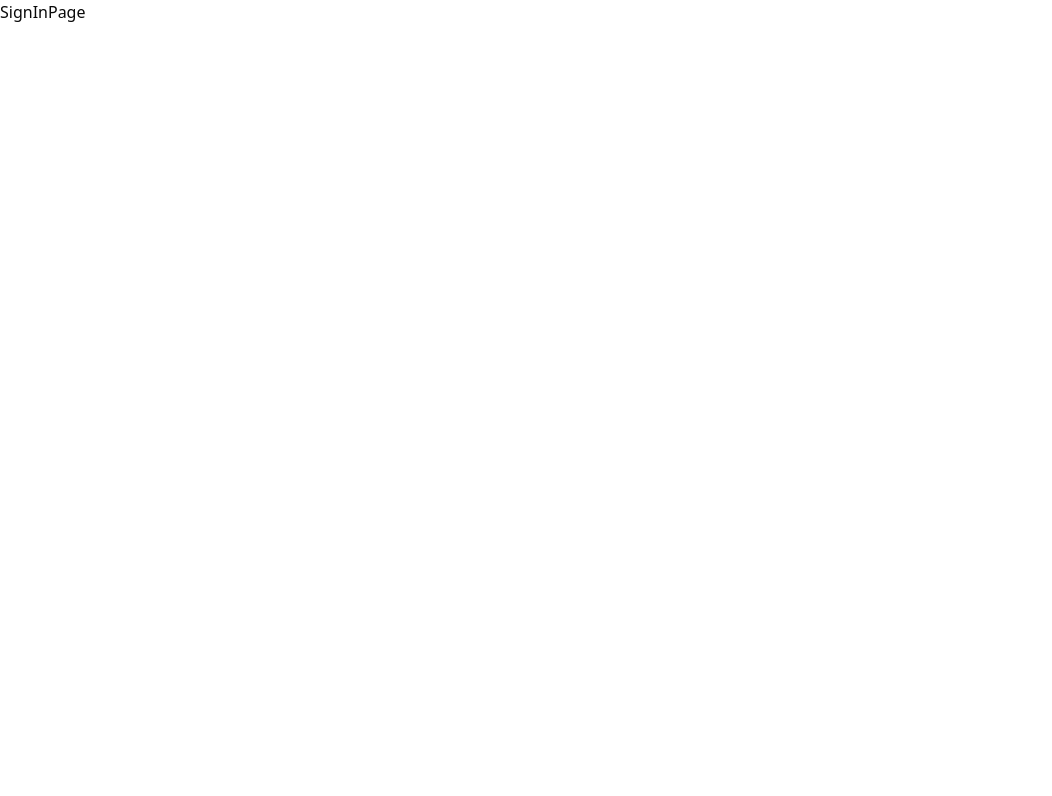
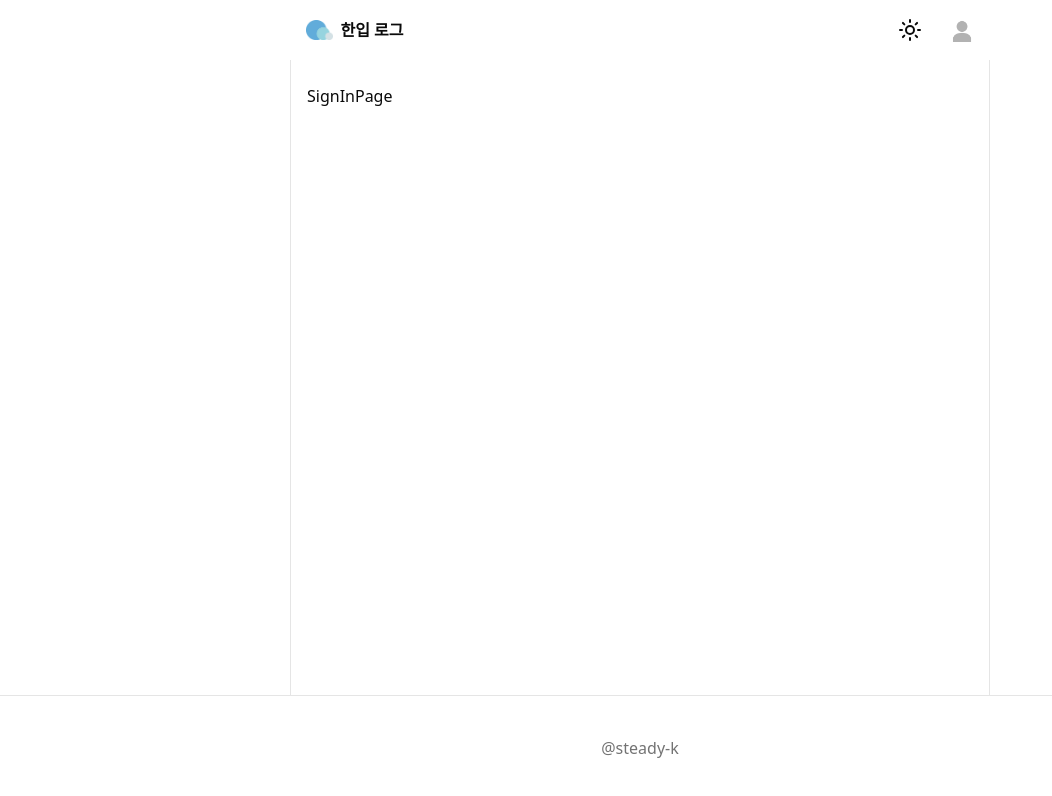
Before and after one commit to Steady-K/onebite-log, a React (Vite) app: page /sign-in in a window 1280 px wide. Shown: the top 796 px of the page, without its empty margins (0-1052 px from the left). Built offline with nearby package versions, Linux system fonts and the light colour scheme.

Commit message:
feat : setup global layout and apply base styling

```diff
--- a/package.json
+++ b/package.json
@@ -14,6 +14,7 @@
     "@radix-ui/react-dialog": "^1.1.14",
     "@radix-ui/react-popover": "^1.1.14",
     "@radix-ui/react-slot": "^1.2.3",
+    "@supabase/supabase-js": "^2.81.1",
     "@tailwindcss/vite": "^4.1.11",
     "@tanstack/react-query": "^5.83.0",
     "@tanstack/react-query-devtools": "^5.83.0",
--- /dev/null
+++ b/src/components/layout/global-layout.tsx
@@ -0,0 +1,36 @@
+import { Link, Outlet } from "react-router";
+import { Button } from "../ui/button";
+import logo from "@/assets/logo.png";
+import { SunIcon } from "lucide-react";
+import defaultAvatar from "@/assets/default-avatar.jpg";
+
+export default function GlobalLayout() {
+  return (
+    <div className="flex min-h-[100vh] flex-col">
+      <header className="h-15">
+        <div className="m-auto flex h-full w-full max-w-175 justify-between px-4">
+          <Link to={"/"} className="flex items-center gap-2">
+            <img
+              className="h-5"
+              src={logo}
+              alt="한입 로그의 로고, 메세지 말풍선을 형상화한 모양이다"
+            />
+            <div className="font-bold">한입 로그</div>
+          </Link>
+          <div className="flex items-center gap-5">
+            <div className="hover:bg-muted cursor-pointer rounded-full p-2">
+              <SunIcon />
+            </div>
+            <img src={defaultAvatar} className="h-6" />
+          </div>
+        </div>
+      </header>
+      <main className="m-auto w-full max-w-175 flex-1 border-x px-4 py-6">
+        <Outlet />
+      </main>
+      <footer className="text-muted-foreground border-t py-10 text-center">
+        @steady-k
+      </footer>
+    </div>
+  );
+}
--- a/src/root-route.tsx
+++ b/src/root-route.tsx
@@ -6,10 +6,12 @@
 import PostDetailPage from "./pages/post-detail-page";
 import ProfileDetailPage from "./pages/profile-detail-page";
 import ResetPasswordPage from "./pages/reset-password-page";
+import GlobalLayout from "./components/layout/global-layout";
 
 export default function RootRoute() {
   return (
     <Routes>
+      <Route element={<GlobalLayout />}>
         <Route path="/sign-in" element={<SignInPage />} />
         <Route path="/sign-up" element={<SignUpPage />} />
         <Route path="/forget-password" element={<ForgetPasswordPage />} />
@@ -20,6 +22,7 @@
         <Route path="/reset-password" element={<ResetPasswordPage />} />
 
         <Route path="*" element={<Navigate to={"/"} />} />
+      </Route>
     </Routes>
   );
 }
```
Also changed, not shown: 1 other file (tests, documents, lock files or other folders). Lines whose indentation alone changed are shown as unchanged.
